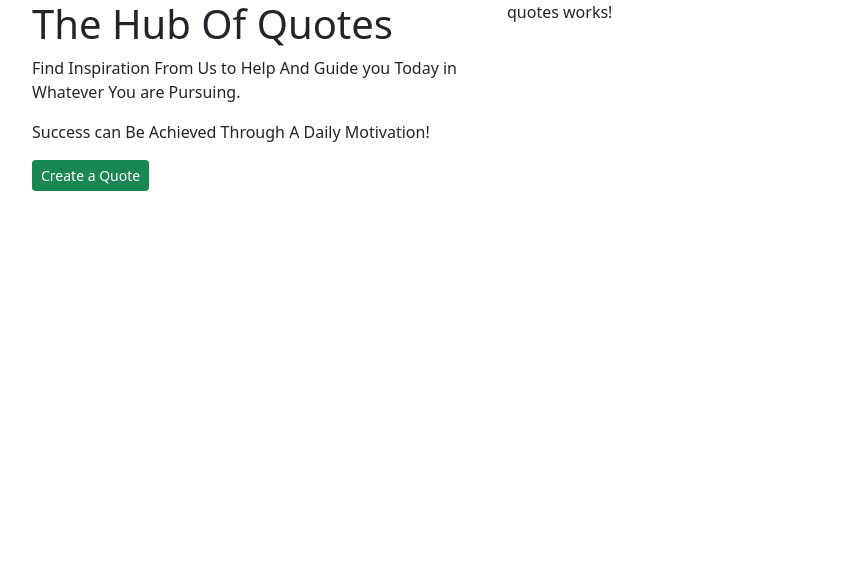
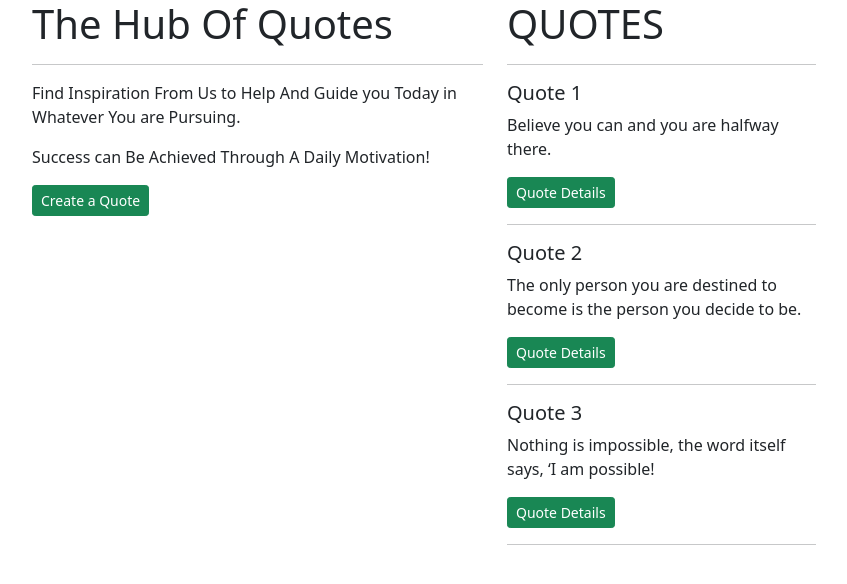
Before and after one commit to devseme/Quote-App, an Angular app: page / in a window 1280 px wide. Shown: the top 584 px of the page, without its empty margins (50-897 px from the left). Built offline with nearby package versions, Linux system fonts and the light colour scheme.

Commit message:
worked on the quote class

```diff
--- a/src/app/about/about.component.html
+++ b/src/app/about/about.component.html
@@ -1,4 +1,5 @@
 <h1>The Hub Of Quotes</h1>
+<hr>
 <p>Find Inspiration From Us to Help And Guide you Today in Whatever You are Pursuing.</p>
 <p>Success can Be Achieved Through A Daily Motivation!</p>
 
--- /dev/null
+++ b/src/app/quote.ts
@@ -0,0 +1,5 @@
+export class Quote {
+    constructor(public title:string,public quote:string, public author:string, public vote:string ){
+
+    }
+}
--- a/src/app/quotes/quotes.component.html
+++ b/src/app/quotes/quotes.component.html
@@ -1 +1,15 @@
-<p>quotes works!</p>
+<div class="row">
+    <div class="col-md-6">
+        <h1>QUOTES</h1>
+        <hr>
+        <div *ngFor='let quote of quotes;let i = index'>
+
+
+            <h5>{{quote.title}}</h5>
+            <p>{{quote.quote}}</p>
+
+        <a href="" class="btn btn-success btn-sm btn-block">Quote Details</a>
+        <hr>
+    </div>
+    </div>
+</div>
--- a/src/app/quotes/quotes.component.ts
+++ b/src/app/quotes/quotes.component.ts
@@ -1,5 +1,5 @@
 import { Component, OnInit } from '@angular/core';
-
+import {Quote} from '../quote';
 @Component({
   selector: 'app-quotes',
   templateUrl: './quotes.component.html',
@@ -7,6 +7,12 @@ import { Component, OnInit } from '@angular/core';
 })
 export class QuotesComponent implements OnInit {
 
+  quotes:Quote[]=[
+    new Quote('Quote 1','Believe you can and you are halfway there.','-Theodore Roosevelt','5'),
+    new Quote('Quote 2','The only person you are destined to become is the person you decide to be.','-Ralph Waldo Emerson','4'),
+    new Quote('Quote 3','Nothing is impossible, the word itself says, ‘I am possible!' ,'-Audrey Hepburn','3'),
+  ]
+
   constructor() { }
 
   ngOnInit(): void {
```
Also changed, not shown: 1 other file (tests, documents, lock files or other folders).
